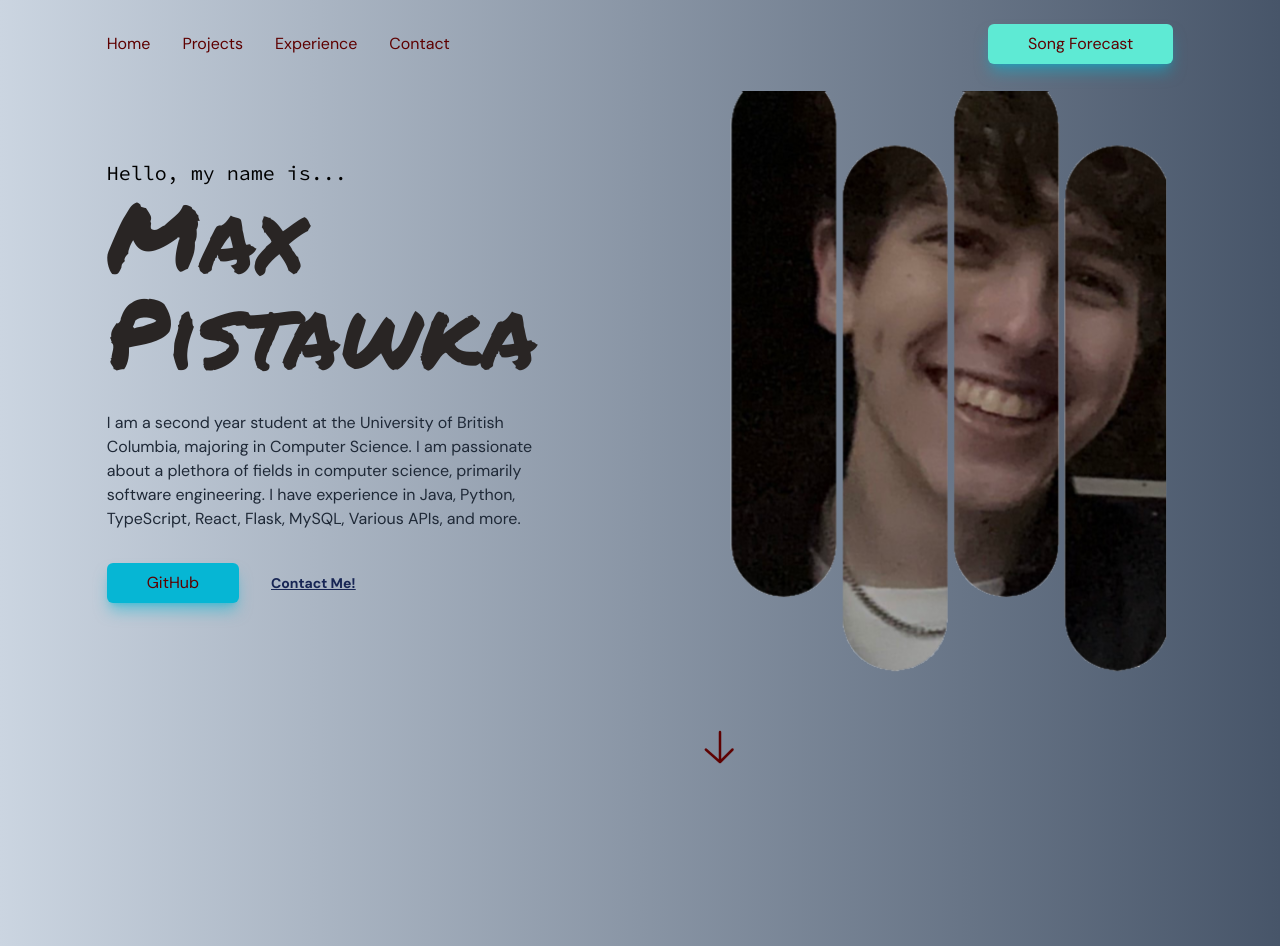
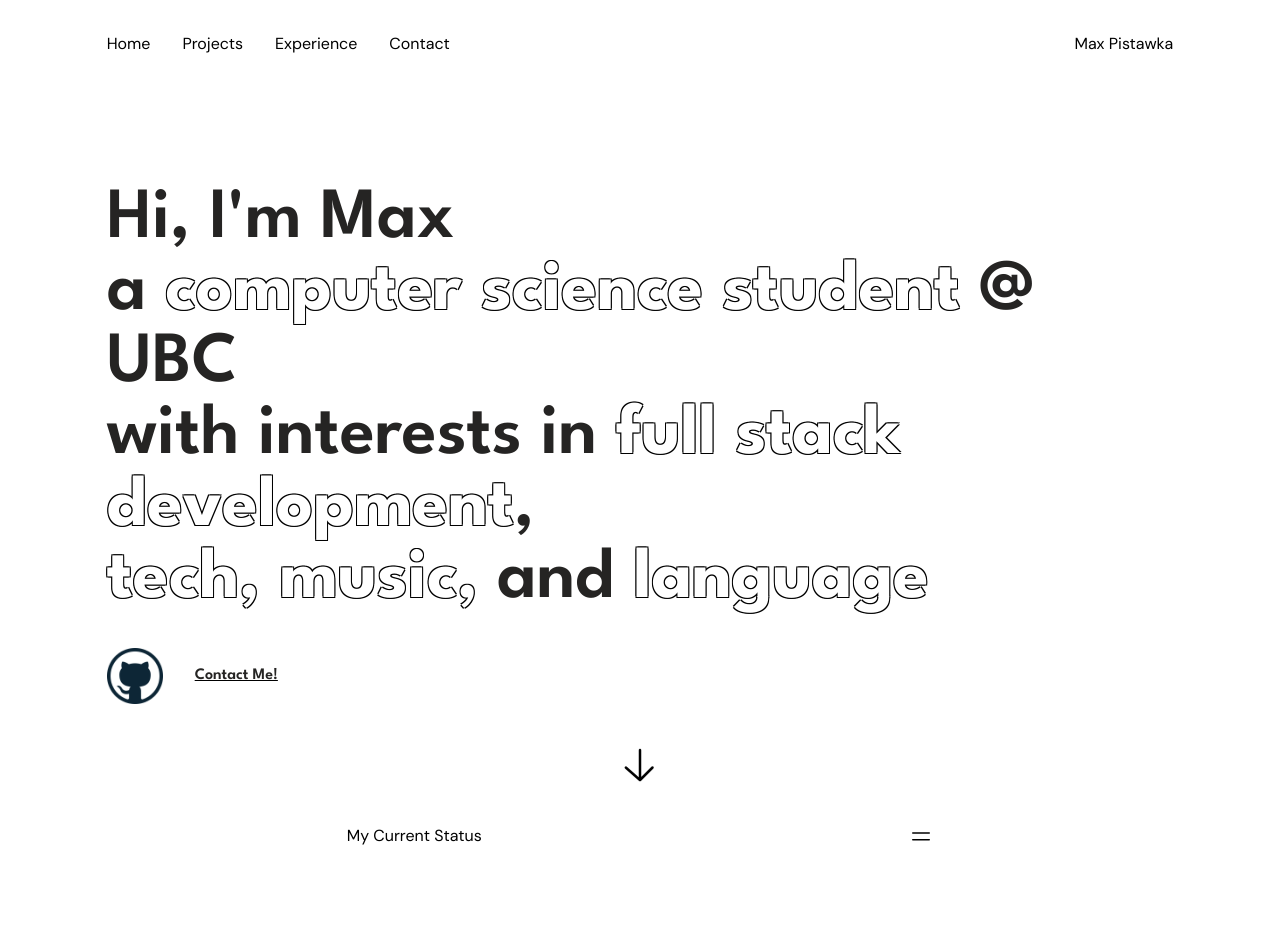
Before and after one commit to maxpistawka/My-Portfolio-Website, a React (Vite) app: page / in a window 1280 px wide. Shown: the top 946 px of the page. Built offline with nearby package versions, Linux system fonts and the light colour scheme.

Commit message:
Major visual improvements

```diff
--- a/package.json
+++ b/package.json
@@ -12,6 +12,7 @@
   "dependencies": {
     "@heroicons/react": "^2.0.18",
     "framer-motion": "^10.13.0",
+    "gsap": "^3.12.2",
     "react": "^18.2.0",
     "react-anchor-link-smooth-scroll": "^1.0.12",
     "react-dom": "^18.2.0"
--- a/src/index.css
+++ b/src/index.css
@@ -1,4 +1,5 @@
 @import url('https://fonts.googleapis.com/css2?family=DM+Sans:wght@400;700&family=Montserrat:wght@700&family=Permanent+Marker&family=Source+Code+Pro&display=swap');
+@import url('https://fonts.googleapis.com/css2?family=DM+Sans:wght@400;700&family=League+Spartan:wght@400;600;700&family=Montserrat:wght@700&family=Permanent+Marker&family=Rubik&family=Source+Code+Pro&display=swap');
 @tailwind base;
 @tailwind components;
 @tailwind utilities;
@@ -10,8 +11,35 @@ body,
     height: 100%;
     width: 100%;
     font-family: "DM Sans", sans-serif;
-    @apply text-gray-500
+    @apply text-black;
 
+}
+p {
+    font-family: 'League Spartan', sans-serif;
+    font-weight: 600;
+    color: #252423;
+
+}
+@media (prefers-reduced-motion:no-preference) {
+    a,button {
+        transition-property: color,background-color,border-color,text-decoration-color,fill,stroke,opacity,box-shadow,transform,filter,-webkit-backdrop-filter;
+        transition-property: color,background-color,border-color,text-decoration-color,fill,stroke,opacity,box-shadow,transform,filter,backdrop-filter;
+        transition-property: color,background-color,border-color,text-decoration-color,fill,stroke,opacity,box-shadow,transform,filter,backdrop-filter,-webkit-backdrop-filter;
+        transition-timing-function: cubic-bezier(.4,0,.2,1);
+        transition-duration: .15s
+    }
+}
+
+
+.highlighted {
+    font-weight: 800;
+    color: white;
+
+    text-shadow:
+		-1px -1px 0 #000,
+		1px -1px 0 #000,
+		-1px 1px 0 #000,
+		1px 1px 0 #000
 }
 
 ::-webkit-scrollbar {
--- a/src/scenes/experience/index.tsx
+++ b/src/scenes/experience/index.tsx
@@ -44,7 +44,7 @@ type Props = {
 
 const Experience = ({setSelectedPage}: Props) => {
   return (
-    <section id="experience" className= "w-full bg-gradient-to-r from-slate-300 to-slate-600  py-36">
+    <section id="experience" className= "w-full bg-white  py-36">
         <motion.div
             onViewportEnter={() => setSelectedPage(SelectedPage.Experience)}
 
--- a/src/scenes/footer/index.tsx
+++ b/src/scenes/footer/index.tsx
@@ -1,13 +1,14 @@
 
 import instalogo from "@/assets/instalogo.png";
 import githublogo from "@/assets/githublogo.png";
+
 import facebooklogo from "@/assets/facebooklogo.png";
 import linkedinlogo from "@/assets/linkedinlogo.png";
 import leetcodelogo from "@/assets/leetcodesslogo.png";
 
 const Footer = () => {
   return (
-    <footer className="bg-slate-300 py-6">
+    <footer className="bg-gradient-to-r  mt-12 from-slate-100 to-slate-400 py-6">
       <div className="justify-content mx-auto   w-11/12 gap-32 md:flex">
         <div className = "justify-content mx-auto my-auto w-11/12 md:flex ">
         <div className="mt-16 basis-1/2 md:mt-0 ">
@@ -30,8 +31,6 @@ const Footer = () => {
         </div>
         <div className="mt-16 basis-1/2 md:mt-0">
             <a target="_blank" href="https://github.com/maxpistawka"><img src={githublogo} className = "h-30 w-20" alt="Five cats looking around a field."/></a>
-
-
         </div>
         <div className="mt-16 basis-1/2 md:mt-0">
             <a target="_blank" href="https://leetcode.com/maxpistawka/"><img src={leetcodelogo} className = "h-30 w-20" alt="Five cats looking around a field."/></a>
--- a/src/scenes/home/index.tsx
+++ b/src/scenes/home/index.tsx
@@ -1,11 +1,8 @@
-
 import { SelectedPage } from "@/shared/types";
-
-import TRANSPARENTMAX from "@/assets/TRANSPARENTMAX.png";
-
 import AnchorLink from "react-anchor-link-smooth-scroll";
 import { motion } from "framer-motion";
-
+import githublogo from "@/assets/githublogo.png";
+import { useState } from 'react';
 type Props = {
   setSelectedPage: (value: SelectedPage) => void;
 };
@@ -13,12 +10,15 @@ type Props = {
 
 
 const Home = ({ setSelectedPage }: Props) => {
-
+  const [showResults, setShowResults] = useState(false)
+  const toggleShow = () => {
+    setShowResults(!showResults);
+  }
   return (
-    <section id="home" className=" bg-gradient-to-r from-slate-300 to-slate-600 gap-16 py-10 md:h-full md:pb-0">
+    <section id="home" className=" bg-white gap-16 py-10 md:h-full md:pb-0">
       {/* IMAGE AND MAIN HEADER */}
       <motion.div
-        className="mx-auto w-5/6 items-center justify-center md:flex md:h-5/6"
+        className="mx-auto w-5/6 items-center  md:h-4/6"
         onViewportEnter={() => setSelectedPage(SelectedPage.AboutMe)}
       >
 
@@ -30,7 +30,7 @@ const Home = ({ setSelectedPage }: Props) => {
             initial="hidden"
             whileInView="visible"
             viewport={{ once: true, amount: 0.5 }}
-            transition={{ duration: 2 }}
+            transition={{ duration: 1 }}
             variants={{
               hidden: { opacity: 0, x: -100 },
               visible: { opacity: 1, x: 0 },
@@ -38,23 +38,17 @@ const Home = ({ setSelectedPage }: Props) => {
           >
 
 
-            <div className = "glass">
-
-            </div>
+              <div className="pt-24 before:absolute text-whitebefore:-top-20 before:-left-20 before:z-[-1]  text-stone-800 text-7xl">
+                <p> Hi, I'm Max</p>
+                <p> a <span className = "highlighted">computer science student</span> @ UBC </p>
+                <p>with interests in <span className = "highlighted">full stack development</span>,</p>
+                <p><span className = "highlighted">tech,</span>
+                  <span className = "highlighted"> music,</span> and
+                  <span className = "highlighted"> language</span></p>
+              </div>
 
 
 
-            <div className="relative  font-codeText text-black text-xl">
-                <p> Hello, my name is... </p>
-              <div className="before:absolute before:-top-20 before:-left-20 before:z-[-1]  text-stone-800 text-8xl font-permMarker ">
-                <p> Max Pistawka </p>
-              </div>
-            </div>
-
-            <p className="mt-8 text-m  text-gray-800">
-              I am a second year student at the University of British Columbia, majoring in Computer Science. I am passionate about a plethora of fields in computer science,
-              primarily software engineering. I have experience in Java, Python, TypeScript, React, Flask, MySQL, Various APIs, and more.
-            </p>
           </motion.div>
 
           {/* ACTIONS */}
@@ -63,20 +57,18 @@ const Home = ({ setSelectedPage }: Props) => {
             initial="hidden"
             whileInView="visible"
             viewport={{ once: true, amount: 0.5 }}
-            transition={{ delay: 0.2, duration: 2 }}
+            transition={{ delay: 0.6, duration: 1 }}
             variants={{
               hidden: { opacity: 0, x: -100 },
               visible: { opacity: 1, x: 0 },
             }}
           >
 
-            <a className="rounded-md bg-cyan-500 shadow-lg shadow-cyan-500/50 px-10 py-2 hover:bg-red-500 hover:text-white"
-              href = "https://github.com/maxpistawka">
-              GitHub
-
-            </a>
+            <div className="">
+<a target="_blank" href="https://github.com/maxpistawka"><img src={githublogo} className = "h-14 w-14" alt="Five cats looking around a field."/></a>
+</div>
             <AnchorLink
-              className="animate-pulse text-sm font-bold  text-blue-950 underline hover:text-secondary-500"
+              className="animate-pulse text-m font-bold  text-black underline hover:text-white"
               onClick={() => setSelectedPage(SelectedPage.Contact)}
               href= "#bottom"
             >
@@ -85,29 +77,43 @@ const Home = ({ setSelectedPage }: Props) => {
           </motion.div>
         </div>
 
+        <div className =" md:px-40 mt-10 pt-20">
         {/* IMAGE */}
+        <div className =" md:px-20  flex flex-row justify-between ">
+        <div >
+        <h1>My Current Status</h1>
+        </div>
+            <div>
+            <button onClick={toggleShow} >
+              <svg xmlns="http://www.w3.org/2000/svg" fill="none" viewBox="0 0 24 24" strokeWidth={1.5} stroke="currentColor" className="w-6 h-6">
+  <path strokeLinecap="round" strokeLinejoin="round" d="M3.75 9h16.5m-16.5 6.75h16.5" />
+</svg>
+</button>
+            </div>
 
-        <div
-          className="flex basis-3/5 justify-center md:z-10
-              md:ml-40 md:mt-16 md:justify-items-end"
-        >
-
-          <img alt="home-pageGraphic" src={TRANSPARENTMAX} />
         </div>
+        <hr className = "border-black"></hr>
+        {showResults && (
+          <div className = "md:px-20 pt-4">
+              <h1>Currently in my second year at UBC majoring in computer science</h1>
+              <h1>Apart of the UBC science Co-op program</h1>
+              <h1>Searching for co-op employment for the 2024 Winter and Summer term</h1>
+              </div>
+            )
+            }
+            </div>
+      </motion.div>
 
 
-
-      </motion.div>
       <div
-          className="animate-bounce flex basis-3/5 justify-center md:z-10
-              md:ml-40 md:mt-16 md:justify-items-end"
+          className="animate-bounce flex basis-3/5 justify-center mt-40 md:z-10
+                md:justify-items-end"
         >
           <svg xmlns="http://www.w3.org/2000/svg" fill="none" viewBox="0 0 24 24" strokeWidth={1.5} stroke="currentColor" className="w-10 h-10">
             <path strokeLinecap="round" strokeLinejoin="round" d="M19.5 13.5L12 21m0 0l-8.5-7.5M12 21V3" />
           </svg>
 
         </div>
-
     </section>
   );
 };
--- a/src/scenes/navbar/index.tsx
+++ b/src/scenes/navbar/index.tsx
@@ -3,7 +3,7 @@ import { Bars3Icon, XMarkIcon } from "@heroicons/react/24/solid";
 import Link from "./Link";
 import { SelectedPage } from "@/shared/types";
 import useMediaQuery from "@/hooks/useMediaQuery";
-
+import AnchorLink from "react-anchor-link-smooth-scroll";
 
 type Props = {
   isTopOfPage: boolean;
@@ -11,16 +11,18 @@ type Props = {
   setSelectedPage: (value: SelectedPage) => void;
 };
 
+
+
 const Navbar = ({ isTopOfPage, selectedPage, setSelectedPage }: Props) => {
   const flexBetween = "flex items-center justify-between";
   const [isMenuToggled, setIsMenuToggled] = useState<boolean>(false);
   const isAboveMediumScreens = useMediaQuery("(min-width: 1060px)");
-  const navbarBackground = isTopOfPage ? "" : "bg-slate-300 drop-shadow";
+  const navbarBackground = isTopOfPage ? "" : "bg-gradient-to-r from-slate-100 to-slate-400 drop-shadow";
 
   return (
     <nav>
       <div
-        className={`${navbarBackground} ${flexBetween} fixed top-0 z-30 w-full py-6`}
+        className={`${navbarBackground} ${flexBetween} fixed top-0 z-30 w-full py-8`}
       >
         <div className={`${flexBetween} mx-auto w-5/6`}>
           <div className={`${flexBetween} w-full gap-16`}>
@@ -46,25 +48,21 @@ const Navbar = ({ isTopOfPage, selectedPage, setSelectedPage }: Props) => {
                     selectedPage={selectedPage}
                     setSelectedPage={setSelectedPage}
                   />
-                  <a
-          className=" transition duration-500 hover:text-primary-300"
-
-      href= "#bottom"
+                 <AnchorLink
+      className= " transition duration-500 hover:text-primary-300"
+      href="$bottom"
+      onClick={() => setSelectedPage(SelectedPage.Contact)}
     > Contact
-    </a>
+    </AnchorLink>
                 </div>
-
-
-                <div className={`${flexBetween} gap-8`}>
-
-                    <a className="rounded-md  bg-teal-300 shadow-lg shadow-cyan-500/50 px-10 py-2 hover:bg-red-500 hover:text-white"
-                      href= "https://www.songforecast.com/"
-                      target="_blank">
-
-
-                    Song Forecast</a>
-
-                </div>
+                <div>
+                <AnchorLink
+      className= " transition duration-500"
+      href=""
+    > Max Pistawka
+    </AnchorLink>
+                  </div>
+            {/* SONG FORECAST  */}
               </div>
             ) : (
               <button
@@ -106,12 +104,12 @@ const Navbar = ({ isTopOfPage, selectedPage, setSelectedPage }: Props) => {
               selectedPage={selectedPage}
               setSelectedPage={setSelectedPage}
             />
-           <a
-          className=" transition duration-500 hover:text-primary-300"
-
-      href= "#bottom"
+           <AnchorLink
+      className= " transition duration-500 hover:text-primary-300"
+      href="$bottom"
+      onClick={() => setSelectedPage(SelectedPage.Contact)}
     > Contact
-    </a>
+    </AnchorLink>
           </div>
         </div>
       )}
--- a/src/scenes/projects/Project.tsx
+++ b/src/scenes/projects/Project.tsx
@@ -15,17 +15,17 @@ const Project = ({icon, title, description, setSelectedPage}: Props) => {
   return (
     <motion.div
         variants = {childVariant}
-        className = "mt-5 rounded-md border-2  bg-slate-300 border-zinc-500 px-5 py-16 text-center">
+        className = "mt-5 rounded-md border-2  bg-gradient-to-r from-slate-100 to-slate-300 border-zinc-500 px-5 py-16 text-center">
 
         <div className = "mb-4 flex justify-center">
-            <div className="rounded-full border-2  border-slate-500 bg-primary-100 p-4">
+            <div className="rounded-full border-2  border-slate-500 bg-white p-4">
                 {icon}
             </div>
         </div>
         <h4 className="font-bold">{title}</h4>
         <p className="my-3">{description}</p>
         <a
-            className="text-sm font-bold text-primary-500 underline hover:text-secondary-500"
+            className="text-sm font-bold  text-black underline hover:text-slate-700"
             onClick={() => setSelectedPage(SelectedPage.Contact)}
             href="https://github.com/maxpistawka?tab=repositories"
             target="_blank"
--- a/src/scenes/projects/index.tsx
+++ b/src/scenes/projects/index.tsx
@@ -41,7 +41,7 @@ const container = {
 
 const Projects = ({setSelectedPage}: Props) => {
   return (
-    <div className = "bg-gradient-to-r from-slate-300 to-slate-600">
+    <div className = "bg-white">
   <section id="projects" className = " mx-auto min-h-full w-5/6 py-36">
   <motion.div
     onViewportEnter={() => setSelectedPage(SelectedPage.Projects)}
--- a/src/shared/HText.tsx
+++ b/src/shared/HText.tsx
@@ -6,7 +6,7 @@ type Props = {
 
 const HText = ({children}: Props) => {
   return (
-    <h1 className = "basis-3/5 font-montserrat text-3xl font-bold">
+    <h1 className = "text-black basis-3/5 font-montserrat text-3xl font-bold">
     {children}
     </h1>
   )
--- a/src/shared/types.ts
+++ b/src/shared/types.ts
@@ -3,7 +3,7 @@ export enum SelectedPage {
     AboutMe = "aboutme",
     Experience = "experience",
     Projects = "projects",
-    Contact =  "conctact",
+    Contact =  "contact",
   }
 
   export interface ProjectType {
```
Also changed, not shown: 1 other file (tests, documents, lock files or other folders).
